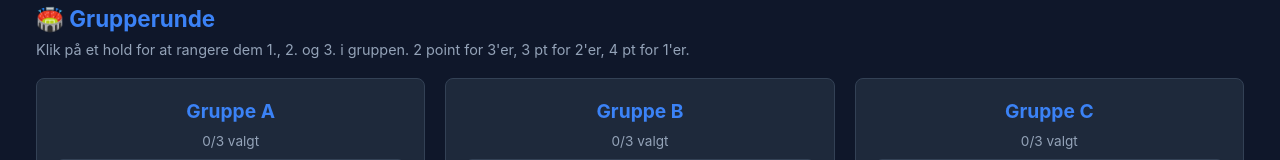
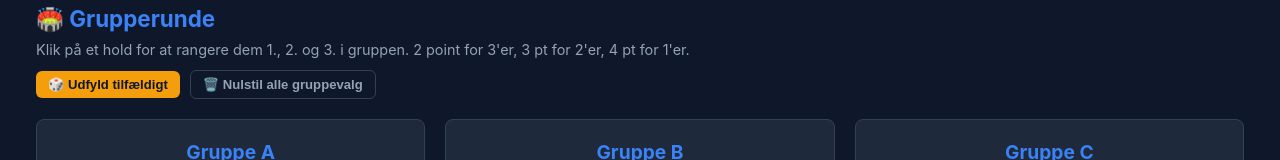
Before and after one commit to bhansendk/world-cup-predictor-2026, a React (Vite) app: page / in a window 1280 px wide. Both pictures are taken after a click on the button "Vælg Fodboldinteresseret ⭐". Shown: the part 183-343 px from the top of the page. Built offline with nearby package versions, Linux system fonts and the light colour scheme; no server answers; some icons are missing.

Commit message:
Add files via upload

```diff
--- a/src/components/tabs/Groups.jsx
+++ b/src/components/tabs/Groups.jsx
@@ -1,5 +1,14 @@
 import { GROUPS } from '../../data/wc2026.js';
 import { FlagSpan } from '../FormFields.jsx';
+
+function shuffle(arr) {
+  const copy = [...arr];
+  for (let i = copy.length - 1; i > 0; i -= 1) {
+    const j = Math.floor(Math.random() * (i + 1));
+    [copy[i], copy[j]] = [copy[j], copy[i]];
+  }
+  return copy;
+}
 
 function GroupCard({ groupKey, group, gs, onPick }) {
   const ranks = [gs.p1 || null, gs.p2 || null, gs.p3 || null];
@@ -51,6 +60,23 @@ export default function GroupsTab({ S, updateGroup }) {
     Object.entries(ranks).forEach(([field, val]) => updateGroup(gKey, field, val));
   };
 
+  const randomFill = () => {
+    Object.entries(GROUPS).forEach(([gKey, group]) => {
+      const [p1, p2, p3] = shuffle(group.teams);
+      updateGroup(gKey, 'p1', p1 || null);
+      updateGroup(gKey, 'p2', p2 || null);
+      updateGroup(gKey, 'p3', p3 || null);
+    });
+  };
+
+  const clearAll = () => {
+    Object.keys(GROUPS).forEach(gKey => {
+      updateGroup(gKey, 'p1', null);
+      updateGroup(gKey, 'p2', null);
+      updateGroup(gKey, 'p3', null);
+    });
+  };
+
   const allFilled = Object.keys(GROUPS).every(k => {
     const g = S.g[k] || {};
     return g.p1 && g.p2 && g.p3;
@@ -61,6 +87,10 @@ export default function GroupsTab({ S, updateGroup }) {
       <div className="section-header">
         <h2>🏟️ Grupperunde</h2>
         <p>Klik på et hold for at rangere dem 1., 2. og 3. i gruppen. 2 point for 3'er, 3 pt for 2'er, 4 pt for 1'er.</p>
+        <div className="submit-row" style={{ marginTop: 12 }}>
+          <button className="btn-accent btn-sm" onClick={randomFill}>🎲 Udfyld tilfældigt</button>
+          <button className="btn-ghost btn-sm" onClick={clearAll}>🗑️ Nulstil alle gruppevalg</button>
+        </div>
         {allFilled && <div className="success-banner">✅ Alle grupper er udfyldt! Gå videre til 3'erne.</div>}
       </div>
       <div className="groups-grid">
```
